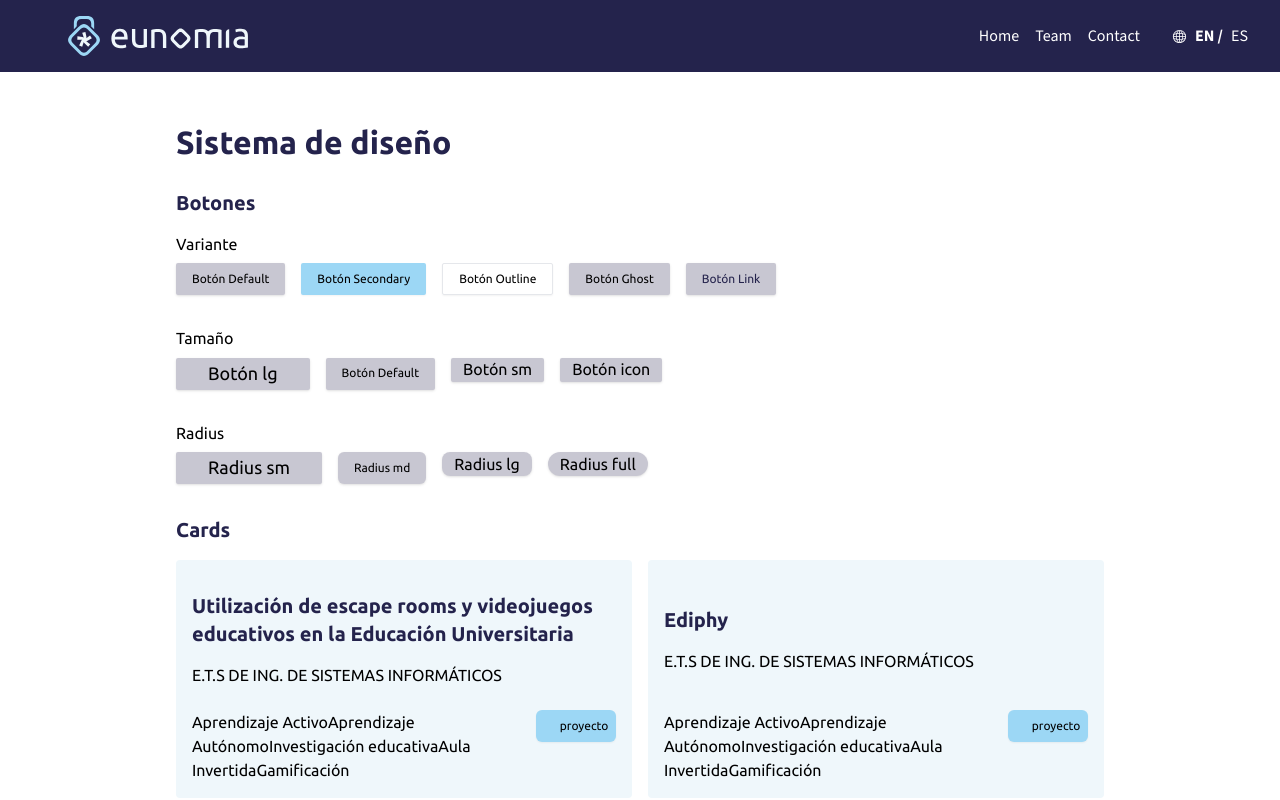
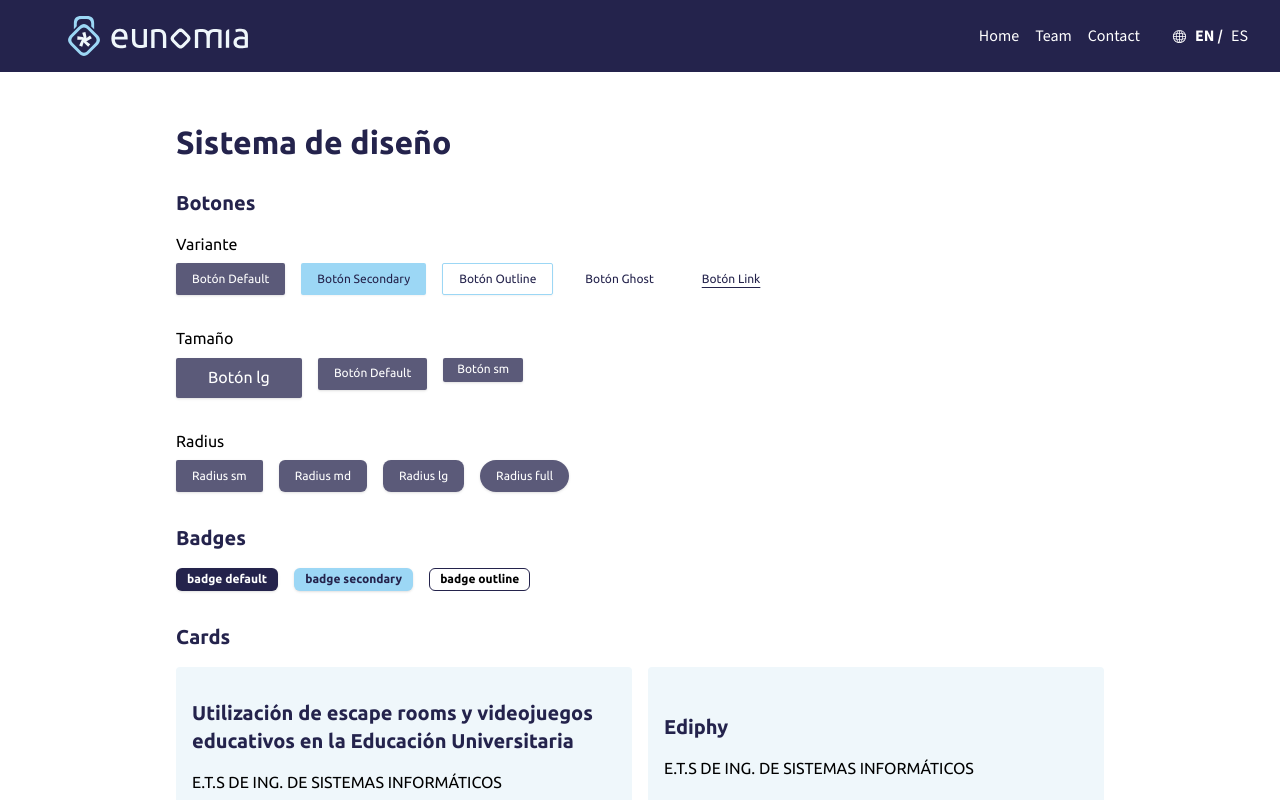
Before and after one commit to ging/EUNOMIA_WEB, a Next.js app: page /design-system in a window 1280 px wide. Shown: the top 800 px of the page. Built offline with nearby package versions, Linux system fonts and the light colour scheme.

Commit message:
terminados de estilar los botones, badges estilados

```diff
--- a/app/design-system/page.js
+++ b/app/design-system/page.js
@@ -10,6 +10,8 @@ import Heading from "@/components/ui/Heading";
 import Text from "@/components/ui/Text";
 import Card from "@/components/core/Card";
 import { Label } from "@radix-ui/react-label";
+import { Badge, badgeVariants } from "@/components/ui/badge";
+
 
 export default function DesignSystem(props) {
   const { t, i18n } = useTranslation();
@@ -120,17 +122,7 @@ export default function DesignSystem(props) {
         >
           Botón sm
         </Button>
-        <Button
-          href="#"
-          className={ButtonVariants({
-            variant: "default",
-            size: "sm",
-            radius: "rounded_sm",
-          })}
-          {...props}
-        >
-          Botón icon
-        </Button>
+
       </div>
 
       {/* RADIUS */}
@@ -140,7 +132,7 @@ export default function DesignSystem(props) {
           href="#"
           className={ButtonVariants({
             variant: "default",
-            size: "lg",
+            size: "default",
             radius: "rounded_sm",
           })}
           {...props}
@@ -162,7 +154,7 @@ export default function DesignSystem(props) {
           href="#"
           className={ButtonVariants({
             variant: "default",
-            size: "sm",
+            size: "default",
             radius: "rounded_lg",
           })}
           {...props}
@@ -173,7 +165,7 @@ export default function DesignSystem(props) {
           href="#"
           className={ButtonVariants({
             variant: "default",
-            size: "sm",
+            size: "default",
             radius: "rounded_full",
           })}
           {...props}
@@ -181,7 +173,38 @@ export default function DesignSystem(props) {
           Radius full
         </Button>
       </div>
+      <Heading level="h3">Badges</Heading>
+      <div className="flex gap-4 pb-8">
+      <Badge
+          href="#"
+          className={badgeVariants({
+            variant: "default",
 
+          })}
+          {...props}>
+         badge default
+      </Badge>
+      <Badge
+          href="#"
+          className={badgeVariants({
+            variant: "secondary",
+
+          })}
+          {...props}>
+         badge secondary
+      </Badge>
+      <Badge
+          href="#"
+          className={badgeVariants({
+            variant: "outline",
+
+          })}
+          {...props}>
+         badge outline
+      </Badge>
+
+
+        </div>
       <Heading level="h3">Cards</Heading>
       <section className="cards grid grid-cols-2 gap-4">
         {myProjectCards.map(
--- a/app/page.js
+++ b/app/page.js
@@ -9,6 +9,7 @@ import { useTranslation } from "react-i18next";
 import { Button, ButtonVariants  } from "@/components/ui/button";
 import Heading from "@/components/ui/Heading";
 import Text from "@/components/ui/Text";
+import { ArrowRightIcon, EnvelopeOpenIcon } from "@radix-ui/react-icons"
 
 //Card
 import {
@@ -49,7 +50,9 @@ export default function Projects() {
         <BannerContent>
           <BannerTitle>{t("front.title")}</BannerTitle>
           <BannerDescription>{t("front.description")}</BannerDescription>
-          <BannerButton>  {t("front.action-button")}</BannerButton>
+          <BannerButton>  {t("front.action-button")} <ArrowRightIcon className=" h-4 w-4" />
+
+          </BannerButton>
         </BannerContent>
         <BannerImg/>
       </Banner>
@@ -103,7 +106,7 @@ export default function Projects() {
           </Card>
           <Card
             cardType="normal"
-            className="text-center content-center bg-s p-10"
+            className="text-center content-center bg-white p-10"
           >
             <div className="icon pb-8 content-center flex justify-center items-center">
               <svg
--- a/components/core/Banner.jsx
+++ b/components/core/Banner.jsx
@@ -55,10 +55,11 @@ const BannerButton = React.forwardRef(({ className, ...props }, ref) => (
     <Button
         href="#"
         className={
-            ButtonVariants({ variant: "outline", size: "default", radius: "rounded_sm" })
+            `${ButtonVariants({ variant: "outlineForeground", size: "default", radius: "rounded_sm" })}text-white`
         }
-        {...props}
-       />
+{...props}
+    >
+        </Button>
     ))
 BannerButton.displayName = "BannerButton"
 
--- a/components/ui/badge.jsx
+++ b/components/ui/badge.jsx
@@ -14,7 +14,7 @@ const badgeVariants = cva(
           "border-transparent bg-secondary text-secondary-foreground hover:bg-secondary/80",
         destructive:
           "border-transparent bg-destructive text-destructive-foreground shadow hover:bg-destructive/80",
-        outline: "text-foreground",
+        outline: "text-foreground border-primary bg-transparent shadow-none",
       },
     },
     defaultVariants: {
--- a/components/ui/button.jsx
+++ b/components/ui/button.jsx
@@ -8,26 +8,30 @@ import { cva } from "class-variance-authority";
 import { cn } from "@/lib/utils";
 
 const ButtonVariants = cva(
-  "min-w-20 inline-flex gap-4 items-center justify-center whitespace-nowrap rounded-md text-sm font-body transition-colors focus-visible:outline-none focus-visible:ring-1 focus-visible:ring-ring disabled:pointer-events-none disabled:opacity-50",
+  "min-w-20 inline-flex gap-2 items-center justify-center whitespace-nowrap rounded-md text-sm font-body transition-colors focus-visible:outline-none focus-visible:ring-1 focus-visible:ring-ring disabled:pointer-events-none disabled:opacity-50",
   {
     variants: {
       variant: {
         default:
-          "bg-primary/25 text-primary-foreground shadow hover:bg-primary/40",
+          "bg-primary/75 text-primary-foreground shadow hover:bg-primary/40",
         destructive:
           "bg-destructive text-destructive-foreground shadow-sm hover:bg-destructive/90",
         outline:
-          "border border-input bg-background shadow-sm hover:bg-accent hover:text-accent-foreground",
+          "border border-input border-secondary text-secondary-foreground bg-background shadow-sm hover:bg-secondary-100 hover:text-accent-foreground",
+        outlineForeground: //for outline buttons over dark backgrounds
+          "border border-input border-secondary text-secondary-100 bg-background shadow-sm hover:bg-primary/30 hover:text-accent-foreground",
         secondary:
-          "bg-secondary text-secondary-foreground shadow-sm hover:bg-secondary/80",
-        ghost: "hover:bg-accent/25 hover:text-accent-foreground",
-        link: "text-primary underline-offset-4 hover:underline",
+          "bg-secondary text-secondary-foreground shadow-sm hover:bg-secondary-200",
+        ghost: "text-secondary-foreground bg-transparent hover:bg-accent/10 hover:text-accent-foreground shadow-none",
+        ghostForeground: "text-primary-foreground bg-transparent hover:bg-accent/10 hover:text-accent-foreground shadow-none",
+        link: "bg-transparent text-primary underline-offset-4 underline hover:bg-secondary-100/60 shadow-none",
+        linkForeground: "bg-transparent text-primary-foreground underline-offset-4 underline hover:bg-secondary-100/60 shadow-none",
       },
       size: {
-        default: "h-8 px-4 py-2",
-        sm: "h-6 rounded-md px-3 text-base",
-        lg: "h-8 rounded-md px-8 text-lg",
-        icon: "h-8 w-8",
+        default: "h-8 px-4 py-2 text-sm",
+        sm: "h-6 rounded-md px-3 text-sm",
+        lg: "h-10 rounded-md px-8 text-base",
+        icon: "h-8 w-8 text-sm",
       },
       radius: {
         rounded_sm: "rounded-sm",
--- a/tailwind.config.js
+++ b/tailwind.config.js
@@ -44,19 +44,21 @@ module.exports = {
           // 200: "#DBE2FF",
           // 100: "#EBF0FF",
           // 50: "#F5F8FF",
+          foreground: "#FFFFFF"
         },
         secondary: { // azul claro
           DEFAULT: "#9CD7F5",
           // 900: "#3302BF",
           // 800: "#4507C9",
-          // 700: "#4F1BE4",
-          // 600: "#5441FF",
-          // 500: "#6E76FF",
+          700: "#45bbf7",
+          600: "#56b9ea",
+          500: "#76c9f2",
           400: "#9CD7F5",
           300: "#B0DFF7",
           200: "#C4E7F9",
           100: "#D7EFFB",
           50: "#EBF7FD",
+          foreground: "#24234C"
         },
         accent: { // morado
           DEFAULT: "#62388E",
```
